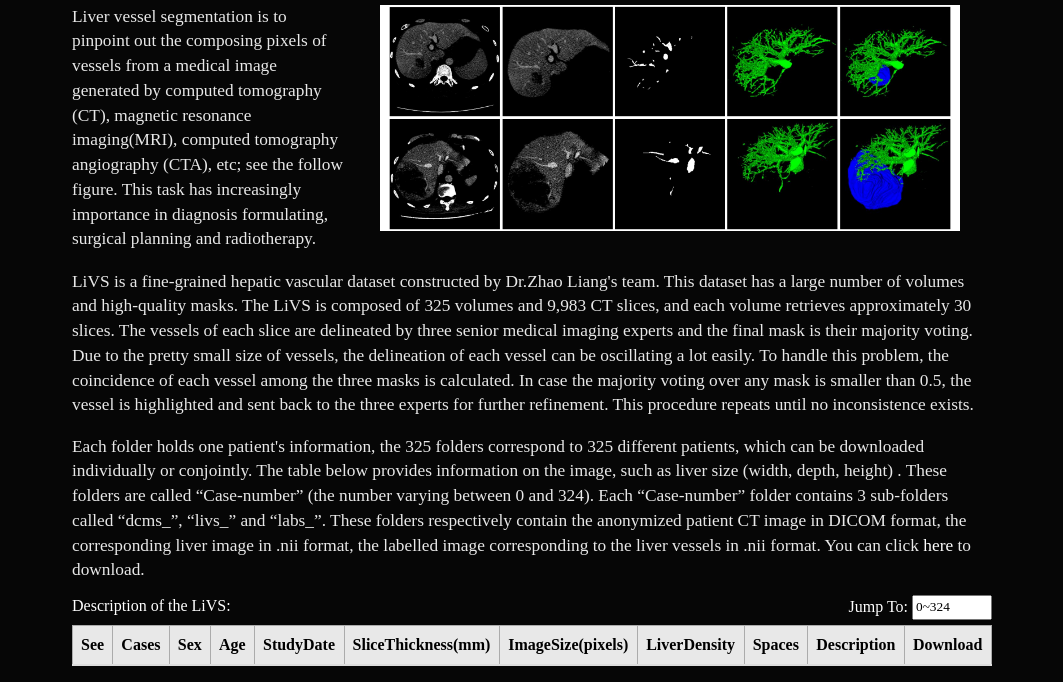
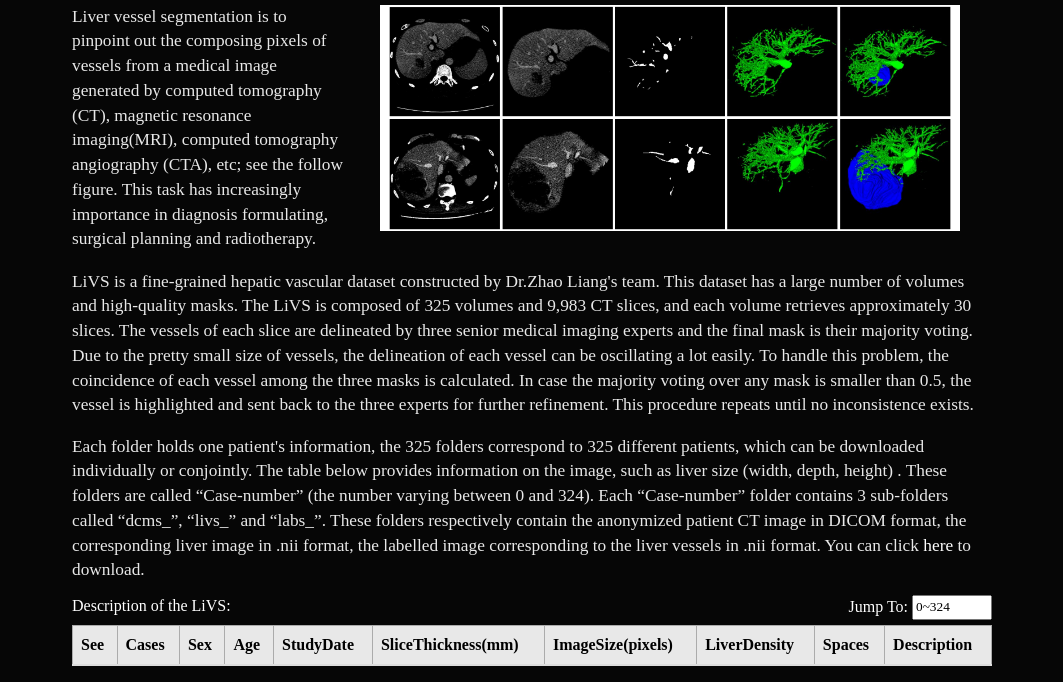
Before and after one commit to 201610006/LiVS_site, a plain HTML site: page index.html in a window 1280 px wide. Shown: the part 118-800 px from the top of the page, without its empty margins (108-1171 px from the left). Drawn offline with Linux system fonts and the light colour scheme; no server answers; files whose address does not match are found by name.

Commit message:
Update index.html

```diff
--- a/index.html
+++ b/index.html
@@ -114,7 +114,7 @@ formulating, surgical planning and radiotherapy.
                   <th>LiverDensity</th>
 				  <th>Spaces</th>
                   <th>Description</th>
-                  <th>Download</th>
+
                 </tr>
               </thead>
 
```
